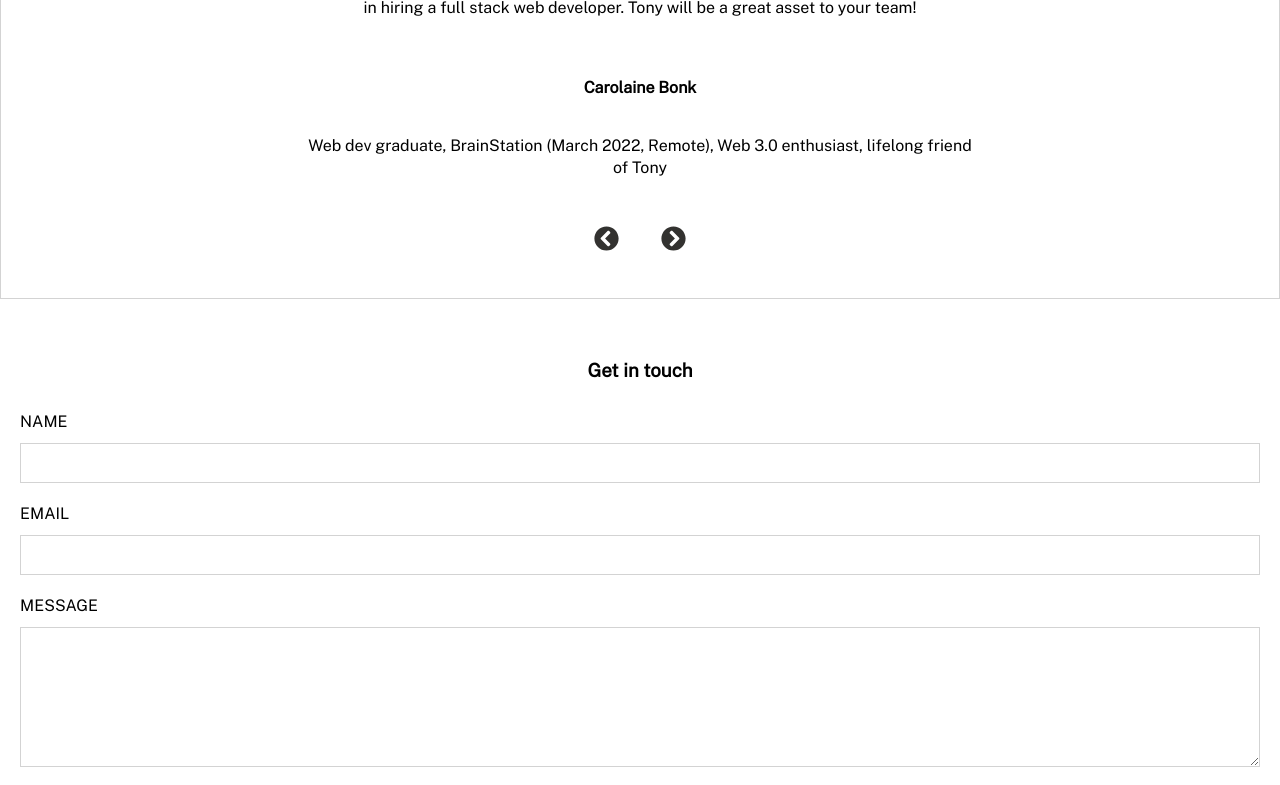
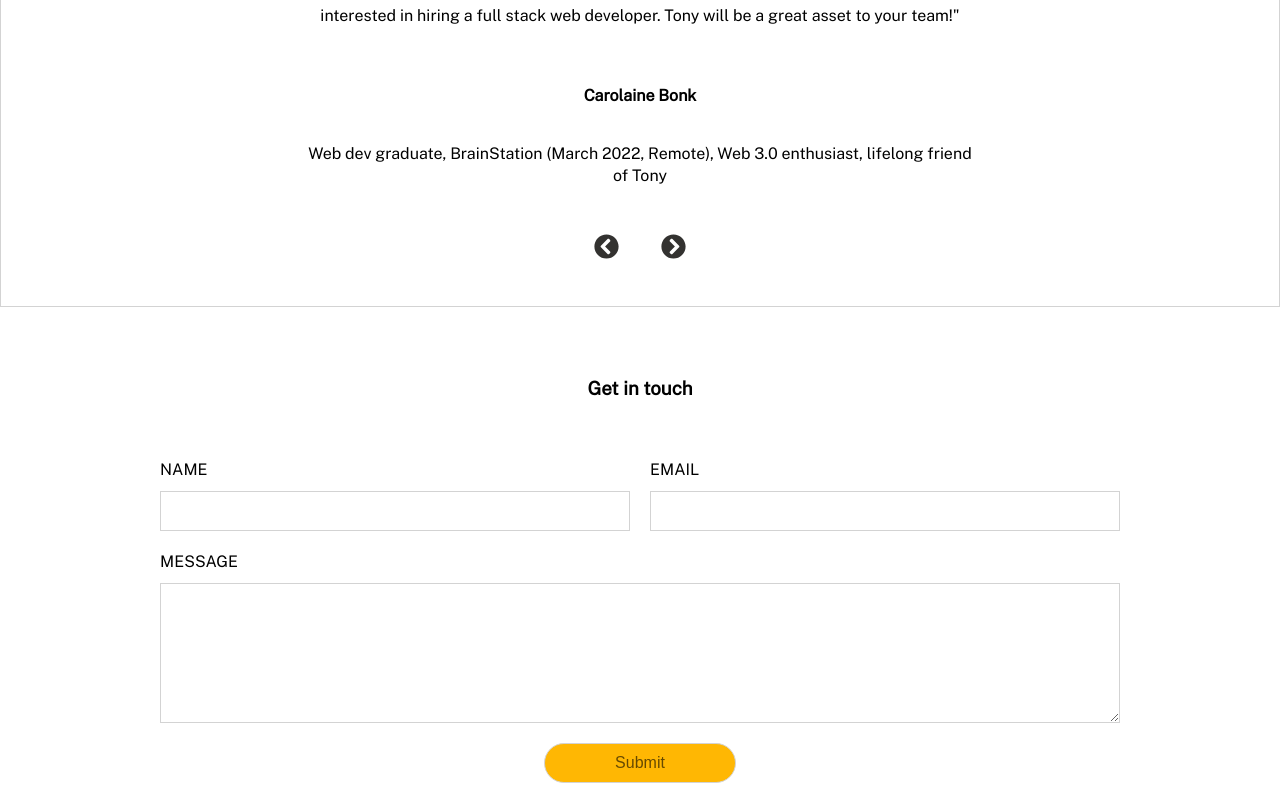
Before and after one commit to tonyxuan2021/portfolio_website, a React (Create React App) app: page / in a window 1280 px wide. Shown: the part 2000-2785 px from the top of the page. Built offline with nearby package versions, Linux system fonts and the light colour scheme.

Commit message:
complete tablet design and contact feature

```diff
--- a/src/components/Contact/Contact.scss
+++ b/src/components/Contact/Contact.scss
@@ -1,3 +1,6 @@
+@use "../../styles/mixins"as *;
+
+
 #message {
     height: 14rem;
 }
@@ -9,11 +12,19 @@ label {
 .contact {
     &__title {
         text-align: center;
-        margin-bottom: 3rem;
+        margin-bottom: 5rem;
+
+        @include tablet {
+            margin-bottom: 6rem;
+        }
     }
 
     &__wrapper {
         padding: 1rem 2rem;
+
+        @include tablet {
+            padding: 2rem 16rem;
+        }
     }
 
     &__form {
@@ -40,6 +51,10 @@ label {
                 flex-direction: column;
                 gap: 2rem;
                 margin-bottom: 2rem;
+
+                @include tablet {
+                    flex-direction: row;
+                }
             }
         }
     }
--- a/src/components/Footer/Footer.js
+++ b/src/components/Footer/Footer.js
@@ -3,10 +3,6 @@ import "./Footer.scss";
 import { AiFillGithub } from "react-icons/ai";
 import { AiFillLinkedin } from "react-icons/ai";
 import { AiTwotoneMail } from "react-icons/ai";
-
-
-import linkedin from "../../assets/linkedin.png";
-import email from "../../assets/email.png";
 
 const Footer = () => {
   return (
--- a/src/components/Footer/Footer.scss
+++ b/src/components/Footer/Footer.scss
@@ -1,4 +1,5 @@
 
+@use "../../styles/mixins"as *;
 
 .footer {
 
@@ -11,6 +12,11 @@
         // margin: 2rem;
         background-color: #333230;
         padding: 4rem 0;
+
+        @include tablet {
+            flex-direction: row;
+            padding: 2rem 4rem;
+        }
 
     }
 
@@ -42,5 +48,9 @@
         color: white;
         gap: 2rem;
         text-align: center;
+
+        @include tablet {
+            flex-direction: row;
+        }
     }
 }
--- a/src/components/Header/Header.scss
+++ b/src/components/Header/Header.scss
@@ -12,7 +12,7 @@
 
         @include tablet {
             flex-direction: row;
-            padding: 1.6rem 2.4rem;
+            padding: 2rem 4rem;
         }
     }
 
--- a/src/data/reviewData.js
+++ b/src/data/reviewData.js
@@ -4,7 +4,7 @@ const review = [
         id:1,
         name: "Carolaine Bonk",
         role: "Web dev graduate, BrainStation (March 2022, Remote), Web 3.0 enthusiast, lifelong friend of Tony",
-        text: "Tony has completely surpassed our expectations as a teammate from the InStock team project. I STRONGLY recommend Tony to EVERYONE interested in hiring a full stack web developer. Tony will be a great asset to your team!",
+        text: `"Tony has completely surpassed our expectations as a teammate from the InStock team project. I STRONGLY recommend Tony to EVERYONE interested in hiring a full stack web developer. Tony will be a great asset to your team!"`,
         image: "https://assets.codepen.io/7439974/Carol.jpg"
     },
     {
```
